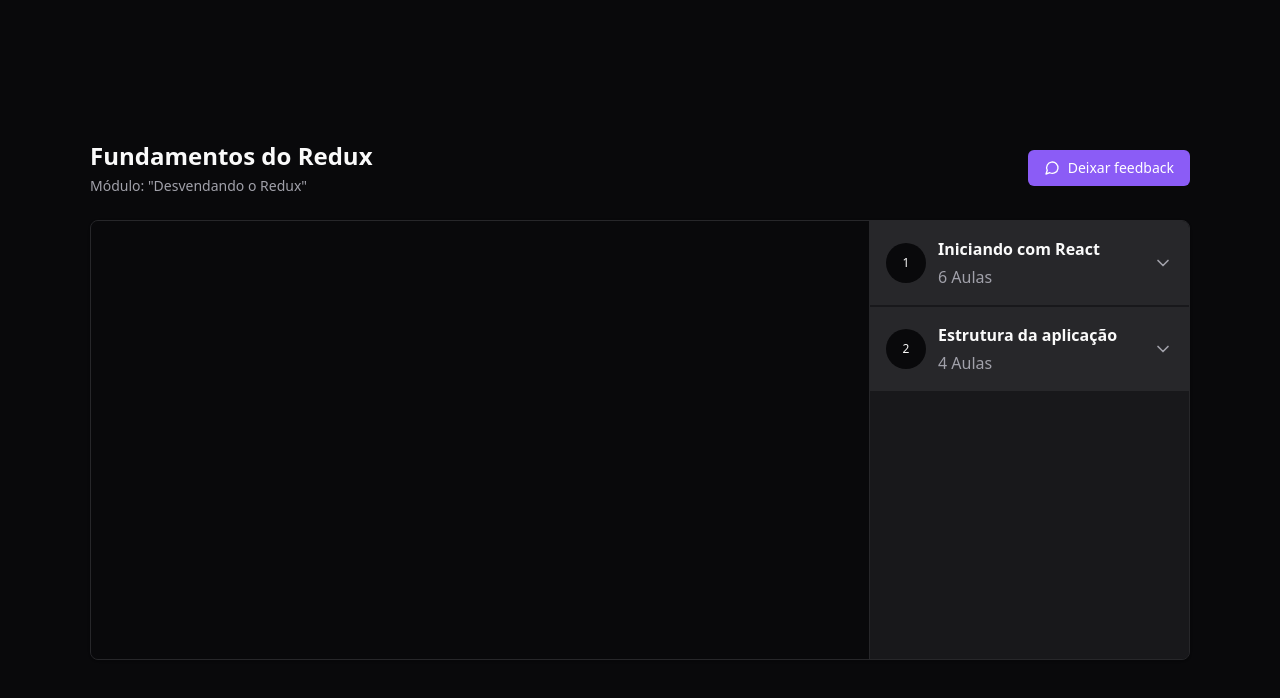
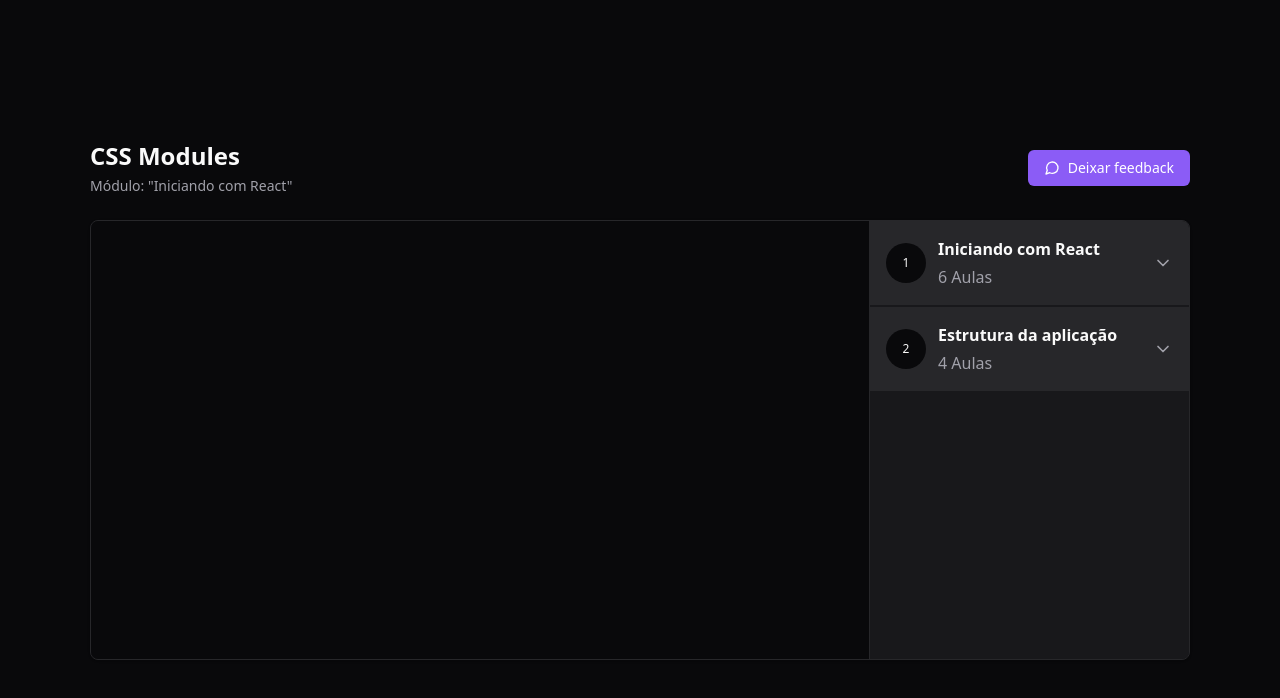
Before and after one commit to matheralvs/react-redux-zustand, a React (Vite) app: page / in a window 1280 px wide. Shown: the top 698 px of the page. Built offline with nearby package versions, Linux system fonts and the light colour scheme.

Commit message:
chore: highlighting current lesson

```diff
--- a/src/components/Header.tsx
+++ b/src/components/Header.tsx
@@ -1,11 +1,19 @@
-export interface HeaderProps {}
+import { useAppSelector } from "../store";
 
-export function Header(props: HeaderProps) {
+export function Header() {
+  const { currentModule, currentLesson } = useAppSelector((state) => {
+    const { currentModuleIndex, currentLessonIndex } = state.player;
+
+    const currentModule = state.player.course.modules[currentModuleIndex];
+    const currentLesson = currentModule.lessons[currentLessonIndex];
+
+    return { currentModule, currentLesson };
+  });
   return (
     <div className="flex flex-col gap-1">
-      <h1 className="text-2xl font-bold">Fundamentos do Redux</h1>
+      <h1 className="text-2xl font-bold">{currentLesson.title}</h1>
       <span className="text-sm text-zinc-400">
-        Módulo: "Desvendando o Redux"
+        Módulo: "{currentModule.title}"
       </span>
     </div>
   );
--- a/src/components/Lesson.tsx
+++ b/src/components/Lesson.tsx
@@ -1,18 +1,30 @@
-import { Video } from "lucide-react";
+import { Play, Video } from "lucide-react";
 
 interface LessonProps {
   title: string;
   duration: string;
+  isCurrent?: boolean;
   onPlay: () => void;
 }
 
-export function Lesson({ title, duration, onPlay }: LessonProps) {
+export function Lesson({
+  title,
+  duration,
+  onPlay,
+  isCurrent = false,
+}: LessonProps) {
   return (
     <button
-      className="flex items-center gap-3 text-sm text-zinc-400"
       onClick={onPlay}
+      data-active={isCurrent}
+      disabled={isCurrent}
+      className="flex items-center gap-3 text-sm text-zinc-400 data-[active=true]:text-violet-400 enabled:hover:text-zinc-100"
     >
-      <Video className="h-4 w-4 text-zinc-500" />
+      {isCurrent ? (
+        <Play className="h-4 w-4 text-violet-400" />
+      ) : (
+        <Video className="h-4 w-4 text-zinc-500" />
+      )}
       <span>{title}</span>
       <span className="ml-auto font-mono text-xs text-zinc-500">
         {duration}
--- a/src/components/Module.tsx
+++ b/src/components/Module.tsx
@@ -14,6 +14,12 @@
 
 export function Module({ title, amountOfLessons, moduleIndex }: ModuleProps) {
   const dispatch = useDispatch();
+
+  const { currentModuleIndex, currentLessonIndex } = useAppSelector(
+    ({ player }) => {
+      return player;
+    }
+  );
 
   const lessons = useAppSelector(
     (state) => state.player.course.modules[moduleIndex].lessons
@@ -37,12 +43,17 @@
       <Collapsible.Content>
         <nav className="relative flex flex-col gap-4 p-6">
           {lessons.map((lesson, lessonIndex) => {
+            const isCurrent =
+              currentModuleIndex === moduleIndex &&
+              currentLessonIndex === lessonIndex;
+
             return (
               <Lesson
                 key={lesson.id}
                 title={lesson.title}
                 duration={lesson.duration}
                 onPlay={() => dispatch(play([moduleIndex, lessonIndex]))}
+                isCurrent={isCurrent}
               />
             );
           })}
```
